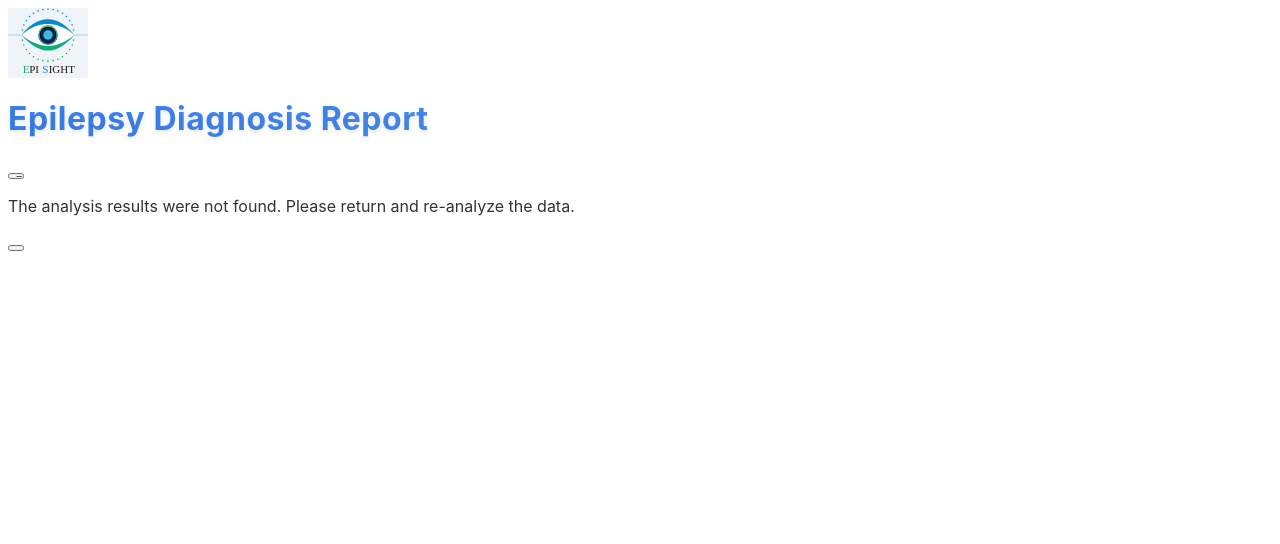
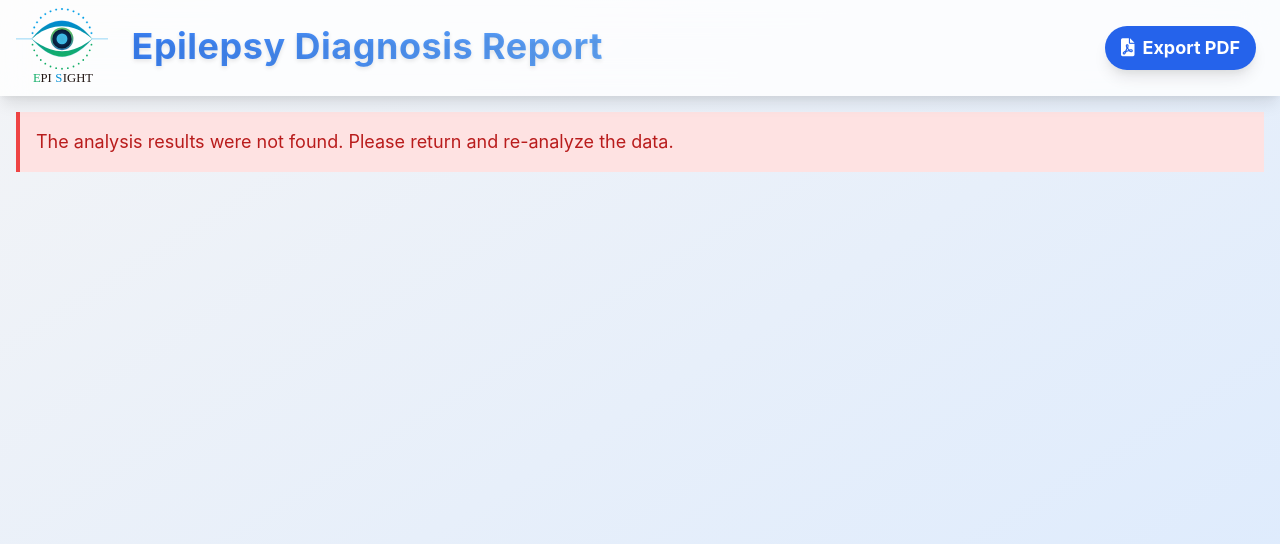
Before and after one commit to Ivan020121/EpilepsyEEG, a FastAPI app: template EpiSight/templates/report.html in a window 1280 px wide. Shown: the top 544 px of the page. Run offline with FastAPI, Linux system fonts and the light colour scheme; the template is opened without the code that fills it, so the values that code supplies are empty; some libraries are stand-ins or nearby versions.

Commit message:
fix report page

```diff
--- a/EpiSight/templates/report.html
+++ b/EpiSight/templates/report.html
@@ -4,117 +4,50 @@
     <meta charset="UTF-8">
     <meta name="viewport" content="width=device-width, initial-scale=1.0, maximum-scale=1.0, user-scalable=no">
     <title>Epilepsy Diagnosis Report</title>
-    <link rel="stylesheet" href="static/css/tailwind.min.css">
-    <link rel="stylesheet" href="static/css/all.min.css">
+    <link rel="stylesheet" href="https://cdnjs.cloudflare.com/ajax/libs/tailwindcss/2.2.19/tailwind.min.css">
+    <link rel="stylesheet" href="https://cdnjs.cloudflare.com/ajax/libs/font-awesome/6.0.0-beta3/css/all.min.css">
     <link rel="stylesheet" href="static/css/styles.css">
-    <style>
-        /* 预留图表容器空间 */
-        .chart-container {
-            min-height: 300px;
-            position: relative;
-        }
 
-        /* 固定尺寸的图片容器 */
-        .img-container {
-            width: 80px;
-            height: 70px;
-            background: #f0f4f8;
-            display: flex;
-            align-items: center;
-            justify-content: center;
-        }
-
-        /* 加载占位符 */
-        .skeleton {
-            background: linear-gradient(90deg, #f0f0f0 25%, #e0e0e0 50%, #f0f0f0 75%);
-            background-size: 200% 100%;
-            animation: shimmer 1.5s infinite;
-            border-radius: 4px;
-        }
-
-        @keyframes shimmer {
-            0% { background-position: -200% 0; }
-            100% { background-position: 200% 0; }
-        }
-
-        /* 报告内容加载占位 */
-        #report-placeholder {
-            min-height: 800px;
-            background: #f8fafc;
-            border-radius: 12px;
-            padding: 20px;
-        }
-
-        /* 固定尺寸元素 */
-        .fixed-size {
-            contain: strict;
-        }
-    </style>
 </head>
 <body class="bg-gradient-to-br from-gray-100 to-blue-100 text-gray-800 min-h-screen flex flex-col text-lg">
     <!-- 顶栏 -->
     <header class="bg-white bg-opacity-80 backdrop-filter backdrop-blur-lg p-2 shadow-lg">
         <div class="container mx-auto flex justify-between items-center">
             <div class="flex items-center">
-                <!-- 图片容器预留空间 -->
-                <div class="img-container mr-6">
-                    <img src="static/img/logo.svg" alt="Logo" width="80" height="70"
-                         class="h-full w-full object-contain" loading="eager">
-                </div>
+                <img src="static/img/logo.svg" alt="Logo" class="h-20 ml-2 mr-6">
                 <h1 class="text-3xl md:text-4xl font-bold text-blue-600 pb-1">
                     Epilepsy Diagnosis Report
                 </h1>
             </div>
-            <button id="export-pdf" class="right-4 bg-blue-600 hover:bg-blue-700 text-white font-bold py-2 px-4 rounded-full shadow-lg transition-all duration-300 transform hover:scale-105 z-50 fixed-size">
+            <button id="export-pdf" class="right-4 bg-blue-600 hover:bg-blue-700 text-white font-bold py-2 px-4 rounded-full shadow-lg transition-all duration-300 transform hover:scale-105 z-50">
                 <i class="fas fa-file-pdf mr-2"></i>Export PDF
             </button>
         </div>
     </header>
 
     <main class="container mx-auto flex-grow p-4 max-w-screen-xl">
-        <!-- 报告内容占位符 -->
-        <div id="report-placeholder" class="skeleton">
-            <!-- 骨架屏加载效果 -->
-            <div class="space-y-6">
-                <div class="h-12 bg-gray-200 rounded w-1/2 skeleton"></div>
-
-                <div class="grid grid-cols-1 md:grid-cols-2 gap-6">
-                    <div class="h-64 bg-gray-200 rounded-lg skeleton"></div>
-                    <div class="h-64 bg-gray-200 rounded-lg skeleton"></div>
-                </div>
-
-                <div class="h-96 bg-gray-200 rounded-lg skeleton"></div>
-
-                <div class="grid grid-cols-1 md:grid-cols-3 gap-4">
-                    <div class="h-40 bg-gray-200 rounded skeleton"></div>
-                    <div class="h-40 bg-gray-200 rounded skeleton"></div>
-                    <div class="h-40 bg-gray-200 rounded skeleton"></div>
-                </div>
-            </div>
-        </div>
-
         <!-- 报告内容将由JS动态填充 -->
-        <div id="report-content" style="display: none;"></div>
+        <div id="report-content"></div>
     </main>
 
     <!-- 底栏 -->
-    <footer class="bg-black bg-opacity-70 backdrop-filter backdrop-blur-lg p-6 mt-8 fixed-size">
+    <footer class="bg-black bg-opacity-70 backdrop-filter backdrop-blur-lg p-6 mt-8">
         <div class="container mx-auto">
             <div class="flex flex-col md:flex-row justify-between items-center">
                 <div class="mb-4 md:mb-0">
                     <p class="text-gray-400">© 2025 EpiSight | v1.0.0</p>
                 </div>
                 <div class="flex space-x-4">
-                    <a href="#" class="text-gray-400 hover:text-blue-400 transition fixed-size"><i class="fab fa-github"></i></a>
-                    <a href="#" class="text-gray-400 hover:text-blue-400 transition fixed-size"><i class="fas fa-envelope"></i></a>
-                    <a href="#" class="text-gray-400 hover:text-blue-400 transition fixed-size"><i class="fas fa-question-circle"></i></a>
+                    <a href="#" class="text-gray-400 hover:text-blue-400 transition"><i class="fab fa-github"></i></a>
+                    <a href="#" class="text-gray-400 hover:text-blue-400 transition"><i class="fas fa-envelope"></i></a>
+                    <a href="#" class="text-gray-400 hover:text-blue-400 transition"><i class="fas fa-question-circle"></i></a>
                 </div>
             </div>
         </div>
     </footer>
 
     <!-- 返回按钮 -->
-    <button id="back-button" class="fixed bottom-8 right-8 w-16 h-16 bg-blue-600 hover:bg-blue-700 text-white rounded-full shadow-lg flex items-center justify-center transition-all duration-300 transform hover:scale-110 z-50 fixed-size">
+    <button id="back-button" class="fixed bottom-8 right-8 w-16 h-16 bg-blue-600 hover:bg-blue-700 text-white rounded-full shadow-lg flex items-center justify-center transition-all duration-300 transform hover:scale-110 z-50">
         <i class="fas fa-arrow-left text-2xl"></i>
     </button>
 
@@ -122,7 +55,7 @@
     <div id="particles-js" class="fixed top-0 left-0 w-full h-full z-[-1]"></div>
 
     <!-- 脚本引用 -->
-    <script src="static/js/particles.min.js"></script>
+    <script src="https://cdnjs.cloudflare.com/ajax/libs/particles.js/2.0.0/particles.min.js"></script>
     <script src="https://cdn.jsdelivr.net/npm/chart.js"></script>
     <script src="https://cdn.jsdelivr.net/npm/d3@7"></script>
     <script src="https://cdnjs.cloudflare.com/ajax/libs/pdfmake/0.2.7/pdfmake.min.js" defer="defer"></script>
@@ -130,29 +63,15 @@
     <script src="https://html2canvas.hertzen.com/dist/html2canvas.min.js" defer="defer"></script>
     <script src="static/js/pdf.js" defer="defer"></script>
     <script>
-        // 页面加载完成后初始化
-        document.addEventListener('DOMContentLoaded', function() {
-            // 初始化返回按钮
         document.getElementById('back-button').addEventListener('click', function() {
             window.location.href = '/episight';
         });
-
-            // 模拟数据加载过程
-            setTimeout(function() {
-                renderReportContent();
-            }, 1500);
-        });
-
-        // 渲染报告内容
-        function renderReportContent() {
+    </script>
+    <script>
+        document.addEventListener('DOMContentLoaded', function() {
             const result = localStorage.getItem('analysisResult');
-            const placeholder = document.getElementById('report-placeholder');
-            const reportContent = document.getElementById('report-content');
-
             if (!result) {
-                placeholder.style.display = 'none';
-                reportContent.style.display = 'block';
-                reportContent.innerHTML =
+                document.getElementById('report-content').innerHTML =
                     '<div class="bg-red-100 border-l-4 border-red-500 text-red-700 p-4 mb-4">' +
                     '<p>The analysis results were not found. Please return and re-analyze the data.</p>' +
                     '</div>';
@@ -196,17 +115,17 @@
                                             </tbody>
                                         </table>
                                     </div>
-                                    <div class="w-full md:w-1/2 chart-container">
+                                    <div class="w-full md:w-1/2">
                                         <canvas id="seizureRatioChart" width="150" height="150"></canvas>
                                     </div>
                                 </div>
                             </div>
 
-                            <div class="bg-gray-100 bg-opacity-80 rounded-lg p-4 chart-container">
+                            <div class="bg-gray-100 bg-opacity-80 rounded-lg p-4">
                                 <h3 class="text-2xl font-bold mb-2 text-blue-600">Raw EEG Signal</h3>
                                 <p class="text-lg">The 1-second EEG segment illustrated below exhibits typical ictal epileptiform discharges</p>
                                 <!-- 绘制1秒EEG波形图 -->
-                                <canvas id="eegSegmentChart" width="100%" height="400"></canvas>
+                                <canvas id="eegSegmentChart" width="100%" maxHeight="800"></canvas>
                             </div>
 
                         </div>
@@ -251,7 +170,7 @@
                         <h2 class="text-3xl font-bold mb-6 text-center text-blue-600 border-b border-blue-500 pb-2">Frequency Domain Analysis</h2>
                         <!-- 频域分析 -->
                         <div class="mb-8">
-                            <div class="bg-gray-100 bg-opacity-80 rounded-lg p-4">
+                            <div class="bg-gray-100 bg-opacity-80 rounded-lg p-4 mb-4">
                                 <h3 class="text-2xl font-bold mb-2 text-blue-600">Power Spectral Density</h3>
                                 <table class="text-lg w-full text-base text-center">
                                     <thead>
@@ -280,17 +199,17 @@
                                     </tbody>
                                 </table>
                             </div>
-                            <div class="bg-gray-100 bg-opacity-80 rounded-lg p-4 mb-4 chart-container">
+                            <div class="bg-gray-100 bg-opacity-80 rounded-lg p-4 mb-4">
                                 <!-- PSD Chart -->
                                 <div class="mb-4">
                                     <h3 class="text-2xl font-bold mb-2 text-blue-600">Power Spectral Density (PSD)</h3>
-                                    <canvas id="psdChart" width="100%" height="400"></canvas>
+                                    <canvas id="psdChart" width="100%" maxHeight="400"></canvas>
                                 </div>
                             </div>
-                            <div class="bg-gray-100 bg-opacity-80 rounded-lg p-4 mb-4 chart-container">
+                            <div class="bg-gray-100 bg-opacity-80 rounded-lg p-4 mb-4">
                                 <!-- Frequency Band Power per Channel Chart -->
                                 <h3 class="text-2xl font-bold mb-2 text-blue-600">Frequency Band Power per Channel</h3>
-                                    <canvas id="FBPChart" width="100%" height="600"></canvas>
+                                    <canvas id="FBPChart" width="100%" maxHeight="800"></canvas>
                             </div>
                         </div>
                     </div>
@@ -317,12 +236,12 @@
                                 </table>
 
 
-                                <canvas id="RMSAChart" width="100%" height="400"></canvas>
+                                <canvas id="RMSAChart" width="100%" maxHeight="800"></canvas>
                             </div>
 
-                            <div class="bg-gray-100 bg-opacity-80 rounded-lg p-4 chart-container">
+                            <div class="bg-gray-100 bg-opacity-80 rounded-lg p-4">
                                 <h3 class="text-2xl font-bold mb-2 text-blue-600">RMS Amplitude Across Time</h3>
-                                <canvas id="RMSChart" width="100%" height="400"></canvas>
+                                <canvas id="RMSChart" width="100%" maxHeight="800"></canvas>
                             </div>
                         </div>
                     </div>
@@ -331,7 +250,7 @@
                         <h2 class="text-3xl font-bold mb-6 text-center text-blue-600 border-b border-blue-500 pb-2">Statistical Analysis</h2>
                         <!-- 统计分析 -->
                         <div class="mb-8">
-                            <div class="bg-gray-100 bg-opacity-80 rounded-lg p-4 chart-container">
+                            <div class="bg-gray-100 bg-opacity-80 rounded-lg p-4">
                                 <h3 class="text-2xl font-bold mb-2 text-blue-600">Channel Covariance</h3>
                                 <table class="text-lg w-full text-base text-center">
                                     <thead>
@@ -365,31 +284,13 @@
                     return `${hours > 0 ? hours + 'h' : ''}${minutes > 0 ? minutes + 'm' : ''}${secs > 0 ? secs + 's' : ''}`;
                 }
 
-                // 显示报告内容
-                placeholder.style.display = 'none';
-                reportContent.style.display = 'block';
-                reportContent.innerHTML = reportHTML;
-
-                // 初始化图表
-                initializeCharts(data);
+                document.getElementById('report-content').innerHTML = reportHTML;
 
                 // 导出PDF功能
                 document.getElementById('export-pdf').addEventListener('click', async function() {
                     pdfMake.createPdf(await get_dd()).download("Epilepsy Diagnosis Report.pdf");
                 });
 
-            } catch (e) {
-                placeholder.style.display = 'none';
-                reportContent.style.display = 'block';
-                reportContent.innerHTML =
-                    '<div class="bg-red-100 border-l-4 border-red-500 text-red-700 p-4 mb-4">' +
-                    '<p>解析分析结果时出错：' + e.message + '</p>' +
-                    '</div>';
-            }
-        }
-
-        // 初始化所有图表
-        function initializeCharts(data) {
                 // seizureRatioChart
                 const ctx = document.getElementById('seizureRatioChart').getContext('2d');
 
@@ -416,6 +317,16 @@
                                     label: function(context) {
                                         return `${context.label}: ${context.raw}%`;
                                     }
+                                }
+                            },
+                            datalabels: {
+                                formatter: (value) => {
+                                    return `${value}%`;
+                                },
+                                color: '#fff',
+                                font: {
+                                    weight: 'bold',
+                                    size: 14
                                 }
                             }
                         }
@@ -719,7 +630,17 @@
                 legend.append('g')
                     .attr('transform', `translate(${legendWidth}, 0)`)
                     .call(legendAxis);
+
+
+
+
+            } catch (e) {
+                document.getElementById('report-content').innerHTML =
+                    '<div class="bg-red-100 border-l-4 border-red-500 text-red-700 p-4 mb-4">' +
+                    '<p>解析分析结果时出错：' + e.message + '</p>' +
+                    '</div>';
             }
+        });
     </script>
 </body>
 </html>
```
Lines whose indentation alone changed are shown as unchanged.
